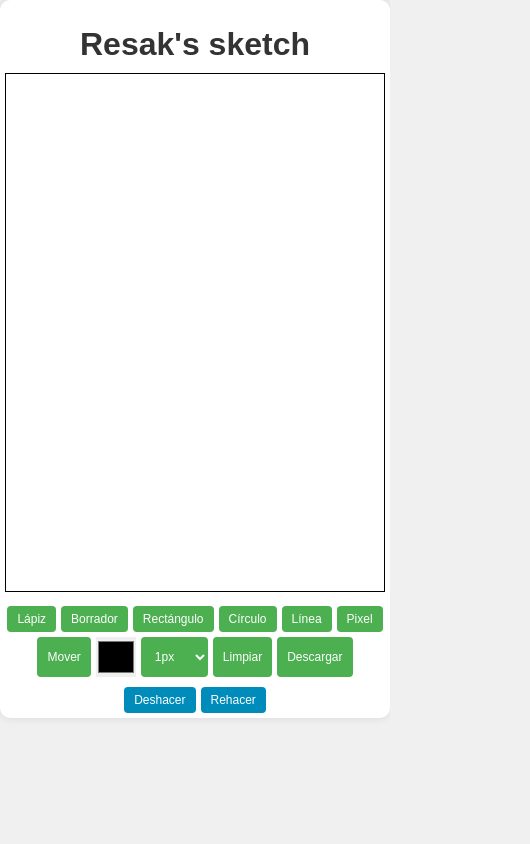
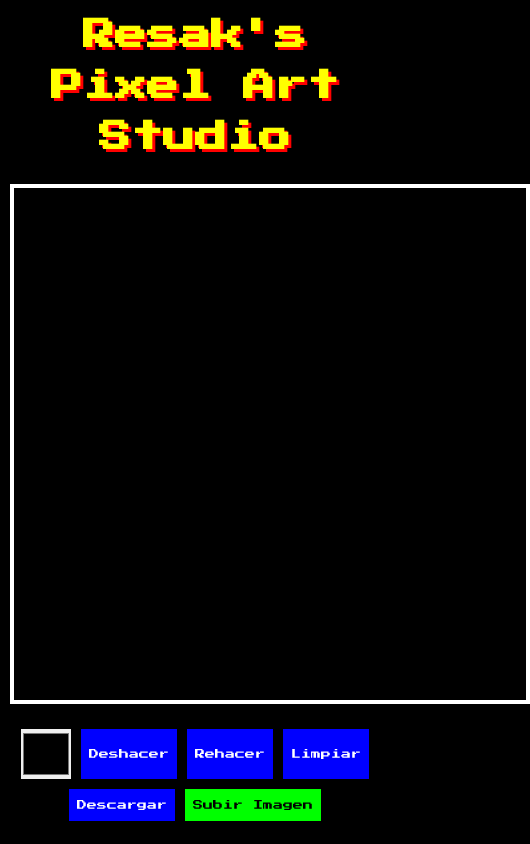
Before and after one commit to nicolasminahk/Canvas, a plain HTML site: page index.html in a window 390 px wide. Both pictures are taken after a click on the button "Limpiar". Shown: the whole page, 530 px wide, since content can reach past the window. Drawn offline with Linux system fonts and the light colour scheme.

Commit message:
new version

```diff
--- a/index.html
+++ b/index.html
@@ -3,348 +3,273 @@
     <head>
         <meta charset="UTF-8" />
         <meta name="viewport" content="width=device-width, initial-scale=1.0, maximum-scale=1.0, user-scalable=no" />
-        <title>Resak's sketch</title>
+        <title>Resak's Pixel Art Studio</title>
         <link rel="icon" href="public/favicon.ico" type="image/x-icon" />
         <style>
+            @import url('https://fonts.googleapis.com/css2?family=Press+Start+2P&display=swap');
+
             * {
                 box-sizing: border-box;
-            }
-            body {
-                font-family: Arial, sans-serif;
                 margin: 0;
                 padding: 0;
-                background-color: #f0f0f0;
+            }
+
+            body {
+                font-family: 'Press Start 2P', cursive;
+                background-color: #000;
+                color: #fff;
+                line-height: 1.6;
+                padding: 20px;
                 display: flex;
                 flex-direction: column;
                 align-items: center;
                 min-height: 100vh;
             }
+
             .container {
+                max-width: 800px;
                 width: 100%;
-                max-width: 800px;
-                padding: 10px;
-                background-color: white;
-                border-radius: 10px;
-                box-shadow: 0 0 10px rgba(0, 0, 0, 0.1);
             }
+
             h1 {
                 text-align: center;
-                color: #333;
-                margin-bottom: 10px;
+                color: #ff0;
+                margin-bottom: 20px;
+                text-shadow: 3px 3px #f00;
             }
-            #canvas {
-                width: 100%;
-                height: auto;
-                border: 1px solid #000;
-                touch-action: none;
+
+            #pixelCanvas {
+                border: 4px solid #fff;
+                image-rendering: pixelated;
+                cursor: crosshair;
             }
+
             .controls {
                 display: flex;
                 flex-wrap: wrap;
                 justify-content: center;
-                gap: 5px;
-                margin-top: 10px;
+                gap: 10px;
+                margin-top: 20px;
             }
-            button,
-            select {
-                padding: 8px 12px;
-                font-size: 14px;
+
+            button {
+                font-family: 'Press Start 2P', cursive;
+                padding: 10px;
+                font-size: 12px;
                 border: none;
-                border-radius: 4px;
-                background-color: #4caf50;
-                color: white;
+                background-color: #00f;
+                color: #fff;
                 cursor: pointer;
                 transition: background-color 0.3s;
             }
+
             button:hover {
-                background-color: #45a049;
+                background-color: #00a;
             }
+
             #colorPicker {
-                padding: 0;
-                width: 40px;
-                height: 40px;
+                width: 50px;
+                height: 50px;
                 border: none;
                 cursor: pointer;
             }
-            #undoRedo {
-                display: flex;
-                justify-content: center;
-                gap: 5px;
-                margin-top: 10px;
+
+            #imageUpload {
+                display: none;
             }
-            #undoRedo button {
-                background-color: #008cba;
+
+            #uploadLabel {
+                font-family: 'Press Start 2P', cursive;
+                padding: 10px;
+                font-size: 12px;
+                background-color: #0f0;
+                color: #000;
+                cursor: pointer;
+                transition: background-color 0.3s;
             }
-            #undoRedo button:hover {
-                background-color: #007b9a;
+
+            #uploadLabel:hover {
+                background-color: #0a0;
             }
+
             @media (max-width: 600px) {
-                .container {
-                    padding: 5px;
+                body {
+                    padding: 10px;
                 }
+
                 button,
-                select {
-                    padding: 6px 10px;
-                    font-size: 12px;
+                #uploadLabel {
+                    font-size: 10px;
+                    padding: 8px;
                 }
             }
         </style>
     </head>
     <body>
         <div class="container">
-            <h1>Resak's sketch</h1>
-            <canvas id="canvas"></canvas>
+            <h1>Resak's Pixel Art Studio</h1>
+            <canvas id="pixelCanvas"></canvas>
             <div class="controls">
-                <button id="pencil">Lápiz</button>
-                <button id="eraser">Borrador</button>
-                <button id="rect">Rectángulo</button>
-                <button id="circle">Círculo</button>
-                <button id="line">Línea</button>
-                <button id="pixelMode">Pixel</button>
-                <button id="move">Mover</button>
                 <input type="color" id="colorPicker" value="#000000" />
-                <select id="lineWidth">
-                    <option value="1">1px</option>
-                    <option value="3">3px</option>
-                    <option value="5">5px</option>
-                    <option value="10">10px</option>
-                </select>
+                <button id="undo">Deshacer</button>
+                <button id="redo">Rehacer</button>
                 <button id="clear">Limpiar</button>
                 <button id="download">Descargar</button>
-            </div>
-            <div id="undoRedo">
-                <button id="undo">Deshacer</button>
-                <button id="redo">Rehacer</button>
+                <input type="file" id="imageUpload" accept="image/*" />
+                <label for="imageUpload" id="uploadLabel">Subir Imagen</label>
             </div>
         </div>
 
         <script>
-            const canvas = document.getElementById('canvas')
+            const canvas = document.getElementById('pixelCanvas')
             const ctx = canvas.getContext('2d')
+            const colorPicker = document.getElementById('colorPicker')
+            const undoBtn = document.getElementById('undo')
+            const redoBtn = document.getElementById('redo')
+            const clearBtn = document.getElementById('clear')
+            const downloadBtn = document.getElementById('download')
+            const imageUpload = document.getElementById('imageUpload')
+
+            const CANVAS_SIZE = 32 // 32x32 pixel canvas
+            const PIXEL_SIZE = 16 // Each pixel is 16x16
+
+            canvas.width = CANVAS_SIZE * PIXEL_SIZE
+            canvas.height = CANVAS_SIZE * PIXEL_SIZE
+
+            let currentColor = '#000000'
             let isDrawing = false
-            let currentTool = 'pencil'
-            let startX, startY
-            let lastX, lastY
+            let history = [getCanvasState()]
+            let historyIndex = 0
 
-            // Ajustar tamaño del canvas
-            function resizeCanvas() {
-                const container = document.querySelector('.container')
-                canvas.width = container.clientWidth - 20
-                canvas.height = window.innerHeight * 0.6
-                redrawCanvas()
+            function getCanvasState() {
+                return ctx.getImageData(0, 0, canvas.width, canvas.height)
             }
 
-            // Configuración inicial
-            ctx.strokeStyle = '#000000'
-            ctx.lineWidth = 1
-            ctx.lineCap = 'round'
-
-            // Buffer canvas para el movimiento
-            const bufferCanvas = document.createElement('canvas')
-            const bufferCtx = bufferCanvas.getContext('2d')
-
-            // Historial para deshacer/rehacer
-            let history = []
-            let historyIndex = -1
-
-            // Eventos táctiles y del mouse
-            canvas.addEventListener('mousedown', startDrawing)
-            canvas.addEventListener('mousemove', draw)
-            canvas.addEventListener('mouseup', stopDrawing)
-            canvas.addEventListener('mouseout', stopDrawing)
-
-            canvas.addEventListener('touchstart', handleTouchStart)
-            canvas.addEventListener('touchmove', handleTouchMove)
-            canvas.addEventListener('touchend', handleTouchEnd)
-
-            window.addEventListener('resize', resizeCanvas)
-            resizeCanvas()
-
-            function handleTouchStart(e) {
-                e.preventDefault()
-                const touch = e.touches[0]
-                const mouseEvent = new MouseEvent('mousedown', {
-                    clientX: touch.clientX,
-                    clientY: touch.clientY,
-                })
-                canvas.dispatchEvent(mouseEvent)
-            }
-
-            function handleTouchMove(e) {
-                e.preventDefault()
-                const touch = e.touches[0]
-                const mouseEvent = new MouseEvent('mousemove', {
-                    clientX: touch.clientX,
-                    clientY: touch.clientY,
-                })
-                canvas.dispatchEvent(mouseEvent)
-            }
-
-            function handleTouchEnd(e) {
-                e.preventDefault()
-                const mouseEvent = new MouseEvent('mouseup', {})
-                canvas.dispatchEvent(mouseEvent)
-            }
-
-            function startDrawing(e) {
-                isDrawing = true
-                ;[startX, startY] = [e.offsetX, e.offsetY]
-                ;[lastX, lastY] = [startX, startY]
-                if (currentTool === 'move') {
-                    bufferCtx.clearRect(0, 0, bufferCanvas.width, bufferCanvas.height)
-                    bufferCtx.drawImage(canvas, 0, 0)
-                } else {
-                    draw(e)
-                }
-            }
-
-            function draw(e) {
-                if (!isDrawing) return
-
-                const x = e.offsetX
-                const y = e.offsetY
-
-                ctx.beginPath()
-
-                switch (currentTool) {
-                    case 'pencil':
-                        ctx.moveTo(lastX, lastY)
-                        ctx.lineTo(x, y)
-                        ctx.stroke()
-                        break
-                    case 'eraser':
-                        const eraserSize = ctx.lineWidth
-                        ctx.clearRect(x - eraserSize / 2, y - eraserSize / 2, eraserSize, eraserSize)
-                        break
-                    case 'rect':
-                        ctx.clearRect(0, 0, canvas.width, canvas.height)
-                        ctx.drawImage(bufferCanvas, 0, 0)
-                        ctx.rect(startX, startY, x - startX, y - startY)
-                        ctx.stroke()
-                        break
-                    case 'circle':
-                        ctx.clearRect(0, 0, canvas.width, canvas.height)
-                        ctx.drawImage(bufferCanvas, 0, 0)
-                        const radius = Math.sqrt(Math.pow(x - startX, 2) + Math.pow(y - startY, 2))
-                        ctx.arc(startX, startY, radius, 0, 2 * Math.PI)
-                        ctx.stroke()
-                        break
-                    case 'line':
-                        ctx.clearRect(0, 0, canvas.width, canvas.height)
-                        ctx.drawImage(bufferCanvas, 0, 0)
-                        ctx.moveTo(startX, startY)
-                        ctx.lineTo(x, y)
-                        ctx.stroke()
-                        break
-                    case 'pixel':
-                        ctx.fillRect(Math.floor(x / 10) * 10, Math.floor(y / 10) * 10, 10, 10)
-                        break
-                    case 'move':
-                        const dx = x - lastX
-                        const dy = y - lastY
-                        ctx.clearRect(0, 0, canvas.width, canvas.height)
-                        ctx.drawImage(bufferCanvas, dx, dy)
-                        break
-                }
-
-                ;[lastX, lastY] = [x, y]
-            }
-
-            function stopDrawing() {
-                if (!isDrawing) return
-                isDrawing = false
-                addToHistory()
+            function setCanvasState(state) {
+                ctx.putImageData(state, 0, 0)
             }
 
             function addToHistory() {
-                historyIndex++
-                history = history.slice(0, historyIndex)
-                history.push(canvas.toDataURL())
+                if (historyIndex < history.length - 1) {
+                    history = history.slice(0, historyIndex + 1)
+                }
+                history.push(getCanvasState())
+                historyIndex = history.length - 1
+                updateButtons()
+            }
+
+            function updateButtons() {
+                undoBtn.disabled = historyIndex === 0
+                redoBtn.disabled = historyIndex === history.length - 1
             }
 
             function undo() {
                 if (historyIndex > 0) {
                     historyIndex--
-                    loadFromHistory()
+                    setCanvasState(history[historyIndex])
+                    updateButtons()
                 }
             }
 
             function redo() {
                 if (historyIndex < history.length - 1) {
                     historyIndex++
-                    loadFromHistory()
+                    setCanvasState(history[historyIndex])
+                    updateButtons()
                 }
             }
 
-            function loadFromHistory() {
-                const img = new Image()
-                img.src = history[historyIndex]
-                img.onload = () => {
-                    ctx.clearRect(0, 0, canvas.width, canvas.height)
-                    ctx.drawImage(img, 0, 0)
-                }
+            function clear() {
+                ctx.clearRect(0, 0, canvas.width, canvas.height)
+                addToHistory()
             }
 
-            function redrawCanvas() {
-                if (history.length > 0) {
-                    const img = new Image()
-                    img.src = history[historyIndex]
-                    img.onload = () => {
-                        ctx.clearRect(0, 0, canvas.width, canvas.height)
-                        ctx.drawImage(img, 0, 0, canvas.width, canvas.height)
-                    }
-                }
+            function download() {
+                const link = document.createElement('a')
+                link.download = 'pixel_art.png'
+                link.href = canvas.toDataURL()
+                link.click()
             }
 
-            // Controladores de eventos para los botones
-            document.getElementById('pencil').addEventListener('click', () => (currentTool = 'pencil'))
-            document.getElementById('eraser').addEventListener('click', () => (currentTool = 'eraser'))
-            document.getElementById('rect').addEventListener('click', () => {
-                currentTool = 'rect'
-                bufferCtx.clearRect(0, 0, bufferCanvas.width, bufferCanvas.height)
-                bufferCtx.drawImage(canvas, 0, 0)
+            function drawPixel(x, y) {
+                const pixelX = Math.floor(x / PIXEL_SIZE) * PIXEL_SIZE
+                const pixelY = Math.floor(y / PIXEL_SIZE) * PIXEL_SIZE
+                ctx.fillStyle = currentColor
+                ctx.fillRect(pixelX, pixelY, PIXEL_SIZE, PIXEL_SIZE)
+            }
+
+            canvas.addEventListener('mousedown', (e) => {
+                isDrawing = true
+                drawPixel(e.offsetX, e.offsetY)
             })
-            document.getElementById('circle').addEventListener('click', () => {
-                currentTool = 'circle'
-                bufferCtx.clearRect(0, 0, bufferCanvas.width, bufferCanvas.height)
-                bufferCtx.drawImage(canvas, 0, 0)
+
+            canvas.addEventListener('mousemove', (e) => {
+                if (isDrawing) {
+                    drawPixel(e.offsetX, e.offsetY)
+                }
             })
-            document.getElementById('line').addEventListener('click', () => {
-                currentTool = 'line'
-                bufferCtx.clearRect(0, 0, bufferCanvas.width, bufferCanvas.height)
-                bufferCtx.drawImage(canvas, 0, 0)
-            })
-            document.getElementById('pixelMode').addEventListener('click', () => (currentTool = 'pixel'))
-            document.getElementById('move').addEventListener('click', () => (currentTool = 'move'))
-            document.getElementById('clear').addEventListener('click', () => {
-                ctx.clearRect(0, 0, canvas.width, canvas.height)
-                bufferCtx.clearRect(0, 0, bufferCanvas.width, bufferCanvas.height)
+
+            canvas.addEventListener('mouseup', () => {
+                isDrawing = false
                 addToHistory()
             })
-            document.getElementById('undo').addEventListener('click', undo)
-            document.getElementById('redo').addEventListener('click', redo)
 
-            // Cambiar color
-            document.getElementById('colorPicker').addEventListener('input', (e) => {
-                ctx.strokeStyle = e.target.value
-                ctx.fillStyle = e.target.value
+            canvas.addEventListener('mouseleave', () => {
+                if (isDrawing) {
+                    isDrawing = false
+                    addToHistory()
+                }
             })
 
-            // Cambiar grosor de línea
-            document.getElementById('lineWidth').addEventListener('change', (e) => {
-                ctx.lineWidth = e.target.value
+            canvas.addEventListener('touchstart', (e) => {
+                e.preventDefault()
+                isDrawing = true
+                const touch = e.touches[0]
+                const rect = canvas.getBoundingClientRect()
+                drawPixel(touch.clientX - rect.left, touch.clientY - rect.top)
             })
 
-            // Descargar imagen
-            document.getElementById('download').addEventListener('click', () => {
-                const link = document.createElement('a')
-                link.download = 'resaks_sketch.png'
-                link.href = canvas.toDataURL()
-                link.click()
+            canvas.addEventListener('touchmove', (e) => {
+                e.preventDefault()
+                if (isDrawing) {
+                    const touch = e.touches[0]
+                    const rect = canvas.getBoundingClientRect()
+                    drawPixel(touch.clientX - rect.left, touch.clientY - rect.top)
+                }
             })
 
-            // Inicializar historial
-            addToHistory()
+            canvas.addEventListener('touchend', () => {
+                isDrawing = false
+                addToHistory()
+            })
+
+            colorPicker.addEventListener('change', (e) => {
+                currentColor = e.target.value
+            })
+
+            undoBtn.addEventListener('click', undo)
+            redoBtn.addEventListener('click', redo)
+            clearBtn.addEventListener('click', clear)
+            downloadBtn.addEventListener('click', download)
+
+            imageUpload.addEventListener('change', (e) => {
+                const file = e.target.files[0]
+                if (file) {
+                    const reader = new FileReader()
+                    reader.onload = function (event) {
+                        const img = new Image()
+                        img.onload = function () {
+                            ctx.clearRect(0, 0, canvas.width, canvas.height)
+                            ctx.drawImage(img, 0, 0, canvas.width, canvas.height)
+                            addToHistory()
+                        }
+                        img.src = event.target.result
+                    }
+                    reader.readAsDataURL(file)
+                }
+            })
+
+            updateButtons()
         </script>
     </body>
 </html>
```
